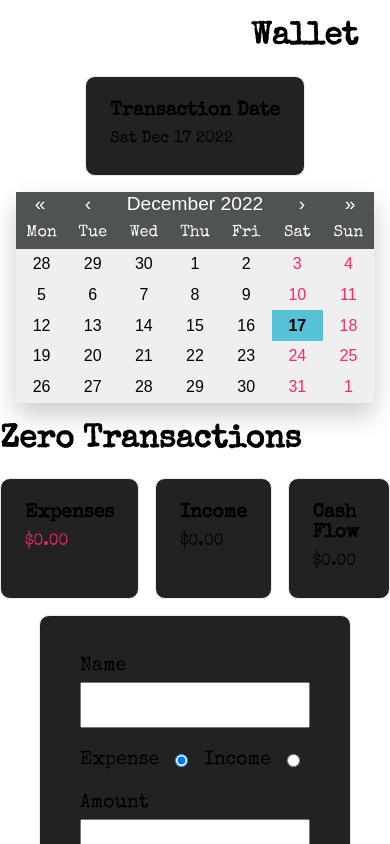
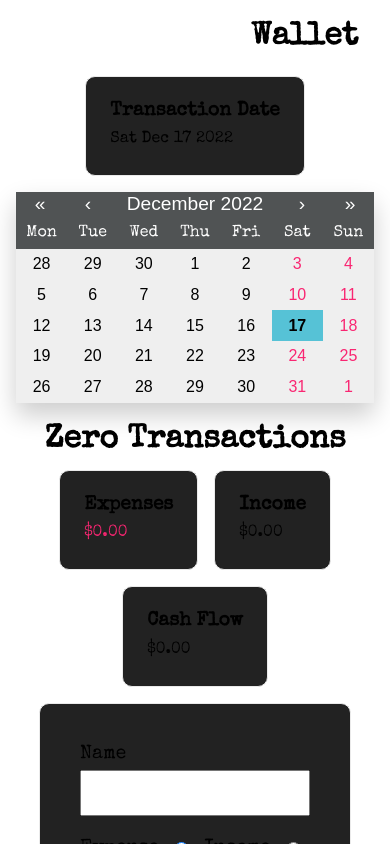
Before and after one commit to JeremyLoh/window, a Next.js app: page /wallet in a window 390 px wide. Shown: the top 844 px of the page. Built offline with nearby package versions, Linux system fonts and the light colour scheme.

Commit message:
Update mobile view for wallet summary

```diff
--- a/components/wallet/walletSummary.tsx
+++ b/components/wallet/walletSummary.tsx
@@ -36,7 +36,9 @@ export function WalletSummary({}) {
 
   return (
     <div>
-      <h1 aria-label="wallet-transaction-day-count">
+      <h1 className={styles.transactionCount}
+        aria-label="wallet-transaction-day-count"
+      >
         { transactions.length === 0 ? "Zero Transactions"
           : `Transaction Count: ${transactions.length}` }
       </h1>
--- a/styles/components/wallet/WalletSummary.module.css
+++ b/styles/components/wallet/WalletSummary.module.css
@@ -1,10 +1,25 @@
 .walletSummary {
   display: flex;
   flex-direction: row;
-  column-gap: 1rem;
+  flex-wrap: wrap;
+  justify-content: center;
+  align-items: center;
+  gap: 1rem;
   margin-bottom: 1rem;
 }
 
 .warning {
   color: var(--monokai-red);
 }
+
+@media (max-width: 400px) {
+  .walletSummary {
+    padding: 0;
+  }
+
+  .transactionCount {
+    text-align: center;
+    padding: 0 1rem 0 1rem;
+    margin-bottom: 0.8rem;
+  }
+}
```
